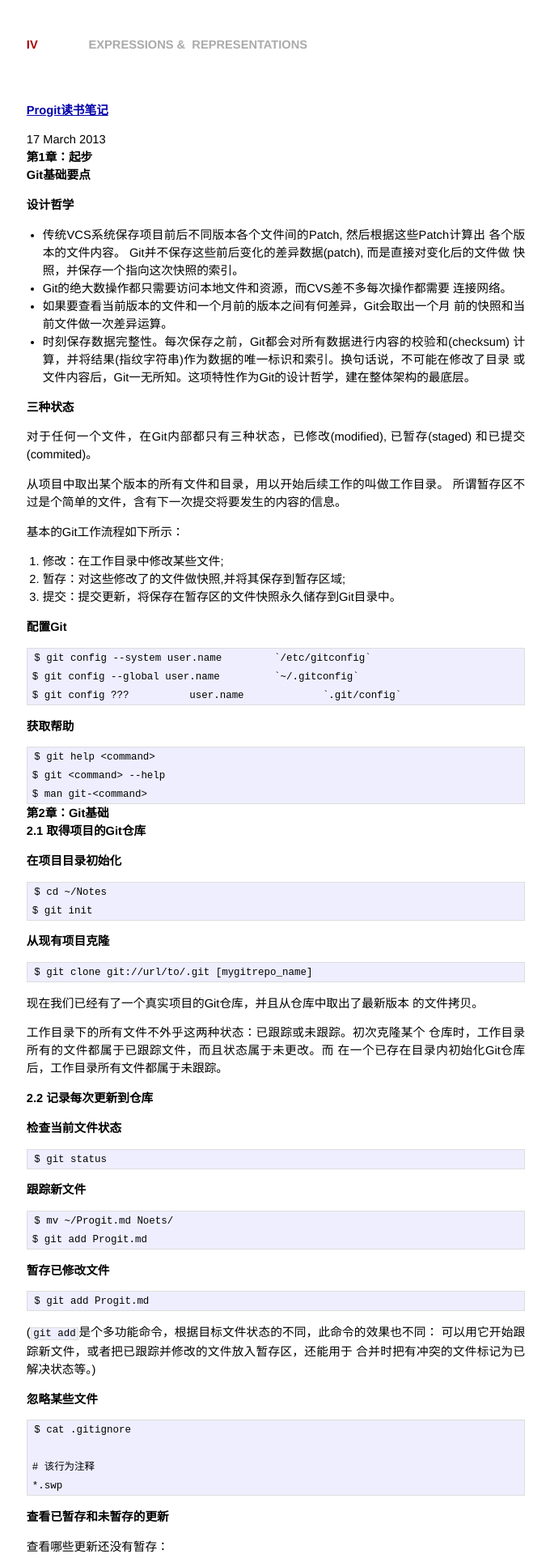
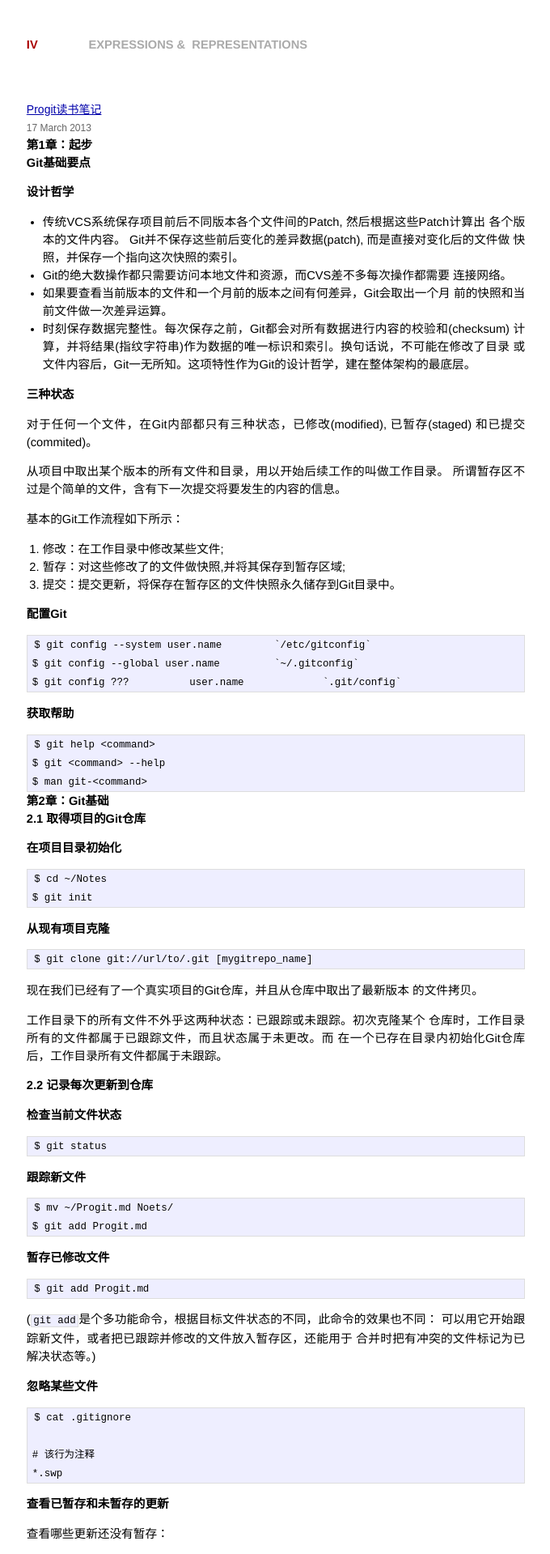
Before and after one commit to kidlj/awei, a Jekyll site: the page built from index.html, in a window 1280 px wide. Shown: the top 1919 px of the page at 81% size, without its empty margins (299-979 px from the left). Built offline with Jekyll 4.4.1, drawn with Linux system fonts in a browser that asks for light colours; Markdown is read by kramdown in place of the engine named in the settings.

Commit message:
layout tweak

```diff
--- a/_layouts/default.html
+++ b/_layouts/default.html
@@ -14,7 +14,7 @@
 
 <div class="site">
 
-	<div class="title">
+	<div class="header">
 		<a class="iv" href="/">IV</a>
 		<a class="expr" href="/expr.html">EXPRESSIONS</a>&nbsp;&amp;&nbsp;
 		<a class="repr" href="/repr.html">REPRESENTATIONS</a>
--- a/css/screen.css
+++ b/css/screen.css
@@ -86,62 +86,62 @@
   line-height: 1.5em;
 }
 
-.title {
+.header {
   color: #aaa;
   font-weight: bold;
   margin-bottom: 4em;
 }
 
-  .site .title a {
+  .site .header a {
     color: #aaa;
     text-decoration: none;
   }
 
-  .site .title a:hover {
+  .site .header a:hover {
     color: black;
   }
 
   /* original
 
-  .site .title a.extra {
+  .site .header a.extra {
     color: #aaa;
     text-decoration: none;
     margin-left: 1em;
   }
 
-  .site .title a.extra:hover {
+  .site .header a.extra:hover {
     color: black;
   }
   */
 
   /* by lijian */
-  .site .title a.iv {
+  .site .header a.iv {
     color: #a00;
     text-decoration: none;
   }
 
-  .site .title a.iv:hover {
+  .site .header a.iv:hover {
     color: black;
   }
 
   /* by lijian */
-  .site .title a.expr {
+  .site .header a.expr {
     color: #aaa;
     text-decoration: none;
     margin-left: 4em;
   }
 
-  .site .title a.expr:hover {
+  .site .header a.expr:hover {
     color: black;
   }
 
   /* by lijian */
-  .site .title a.repr {
+  .site .header a.repr {
     color: #aaa;
     text-decoration: none;
   }
 
-  .site .title a.repr:hover {
+  .site .header a.repr:hover {
     color: black;
   }
 
@@ -177,6 +177,26 @@
       .site .footer .rss img {
         border: 0;
       }
+
+/*****************************************************************************/
+/*
+/* by lijian
+/*
+/*****************************************************************************/
+
+.note-header h1 {
+  margin: 00;
+  padding: 0;
+  font: 14px Arial, Helvetica, sans-serif;
+  line-height: 150%;
+  color: #060;
+}
+
+.date {
+  font: 12px Arial, Helvetica, sans-serif;
+  line-height: 150%;
+  color: #666;
+}
 
 /*****************************************************************************/
 /*
--- a/index.html
+++ b/index.html
@@ -5,8 +5,12 @@
 
 <div id="post">
 
-	<h1 class="posttitle"><a href='{{ site.posts.first.url }}'>{{ site.posts.first.title }}</a></h1>
-	<span class="date"> {{ site.posts.first.date | date_to_long_string}}</span>
+  <div class="note-header">
+    <h1><a href='{{ site.posts.first.url }}'>{{ site.posts.first.title }}</a></h1>
+	  <div>
+		<span class="date"> {{ site.posts.first.date | date_to_long_string}}</span>
+	  </div>
+  </div>
 
 		{{ site.posts.first.content }}
 
```
